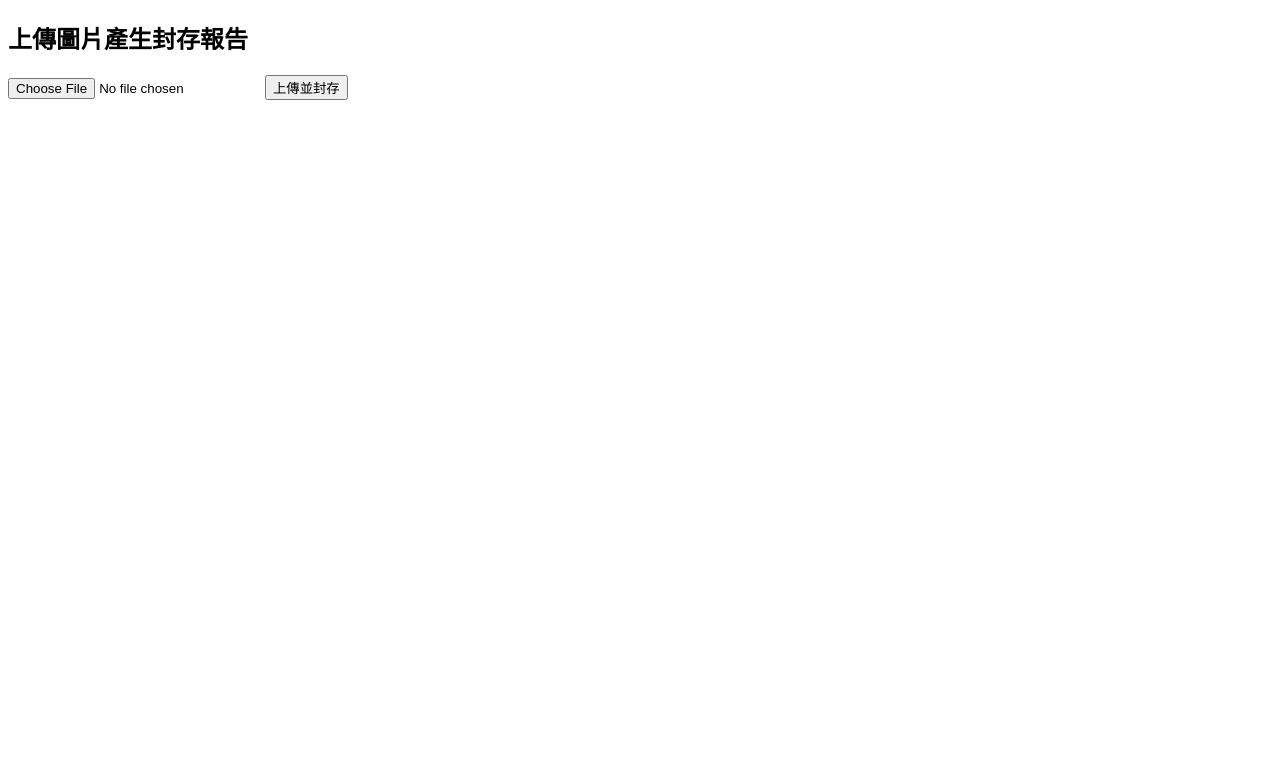
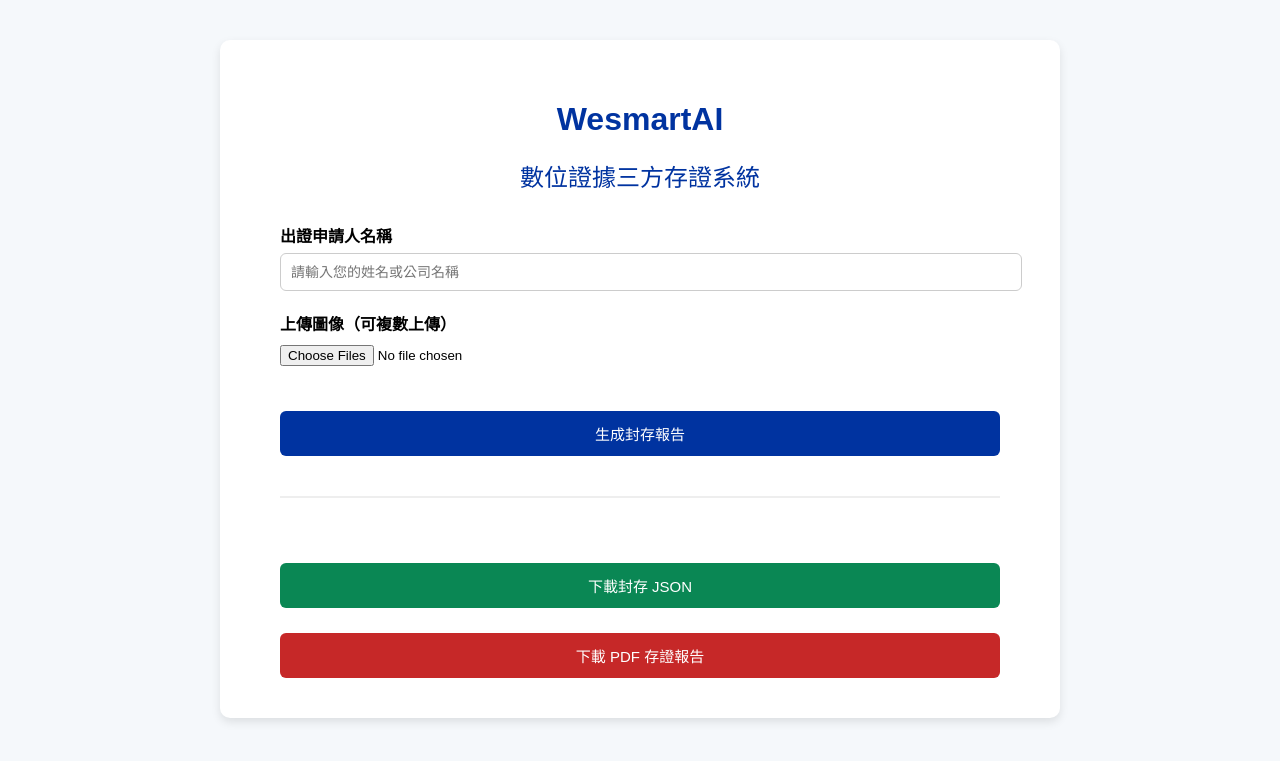
Before and after one commit to takecovertaiwan-cmyk/GPT-UPLOAD, a Flask app: page / in a window 1280 px wide. Shown: the top 761 px of the page. Run offline with Flask 3, Linux system fonts and the light colour scheme.

Commit message:
Update index.html

```diff
--- a/templates/index.html
+++ b/templates/index.html
@@ -1,14 +1,145 @@
 <!DOCTYPE html>
 <html lang="zh-Hant">
 <head>
-  <meta charset="UTF-8">
-  <title>WesmartAI 圖片封存測試</title>
+  <meta charset="UTF-8" />
+  <meta name="viewport" content="width=device-width, initial-scale=1.0"/>
+  <title>WesmartAI 數位證據三方存證系統</title>
+  <style>
+    body {
+      font-family: "Noto Sans TC", Arial, sans-serif;
+      background-color: #f5f8fb;
+      margin: 0;
+      padding: 40px;
+      display: flex;
+      justify-content: center;
+    }
+    .container {
+      background: white;
+      border-radius: 10px;
+      box-shadow: 0 4px 10px rgba(0,0,0,0.1);
+      width: 720px;
+      padding: 40px 60px;
+    }
+    h1 {
+      text-align: center;
+      color: #0033a0;
+      margin-bottom: 10px;
+    }
+    h2 {
+      text-align: center;
+      color: #0033a0;
+      margin-bottom: 30px;
+      font-weight: normal;
+    }
+    label {
+      display: block;
+      margin-top: 20px;
+      font-weight: bold;
+    }
+    input[type="text"], textarea {
+      width: 100%;
+      padding: 10px;
+      border-radius: 6px;
+      border: 1px solid #ccc;
+      font-size: 14px;
+      margin-top: 6px;
+    }
+    input[type="file"] {
+      margin-top: 10px;
+    }
+    button {
+      margin-top: 25px;
+      width: 100%;
+      padding: 12px;
+      border: none;
+      border-radius: 6px;
+      font-size: 15px;
+      cursor: pointer;
+      color: white;
+      transition: opacity 0.2s ease;
+    }
+    button:hover { opacity: 0.9; }
+    #generateBtn { background-color: #0033a0; }
+    #sealBtn { background-color: #0a8754; }
+    #pdfBtn { background-color: #c62828; }
+    .preview-area {
+      margin-top: 20px;
+      display: flex;
+      flex-wrap: wrap;
+      gap: 10px;
+    }
+    .preview-area img {
+      width: 150px;
+      height: 150px;
+      object-fit: cover;
+      border: 1px solid #ccc;
+      border-radius: 8px;
+    }
+    hr {
+      border: none;
+      border-top: 2px solid #eee;
+      margin: 40px 0;
+    }
+  </style>
 </head>
 <body>
-  <h2>上傳圖片產生封存報告</h2>
-  <form action="/upload" method="post" enctype="multipart/form-data">
-    <input type="file" name="file" accept="image/*" required>
-    <input type="submit" value="上傳並封存">
-  </form>
+  <div class="container">
+    <h1>WesmartAI</h1>
+    <h2>數位證據三方存證系統</h2>
+
+    <form id="uploadForm" enctype="multipart/form-data">
+      <label for="applicant">出證申請人名稱</label>
+      <input type="text" id="applicant" name="applicant" placeholder="請輸入您的姓名或公司名稱" required>
+
+      <label for="images">上傳圖像（可複數上傳）</label>
+      <input type="file" id="images" name="files" accept="image/*" multiple required>
+      <div id="preview" class="preview-area"></div>
+
+      <button id="generateBtn" type="submit">生成封存報告</button>
+    </form>
+
+    <hr>
+
+    <button id="sealBtn">下載封存 JSON</button>
+    <button id="pdfBtn">下載 PDF 存證報告</button>
+  </div>
+
+  <script>
+    const imageInput = document.getElementById('images');
+    const preview = document.getElementById('preview');
+    const form = document.getElementById('uploadForm');
+
+    // 即時預覽多圖
+    imageInput.addEventListener('change', () => {
+      preview.innerHTML = '';
+      const files = imageInput.files;
+      Array.from(files).forEach(file => {
+        const reader = new FileReader();
+        reader.onload = e => {
+          const img = document.createElement('img');
+          img.src = e.target.result;
+          preview.appendChild(img);
+        };
+        reader.readAsDataURL(file);
+      });
+    });
+
+    // 提交生成報告
+    form.addEventListener('submit', async (e) => {
+      e.preventDefault();
+      const formData = new FormData(form);
+      const res = await fetch('/upload', { method: 'POST', body: formData });
+      const data = await res.json();
+      alert("封存報告生成完成，Trace Token: " + data.trace_token);
+    });
+
+    document.getElementById('sealBtn').addEventListener('click', () => {
+      window.location.href = '/download/json';
+    });
+
+    document.getElementById('pdfBtn').addEventListener('click', () => {
+      window.location.href = '/download/pdf';
+    });
+  </script>
 </body>
 </html>
```
